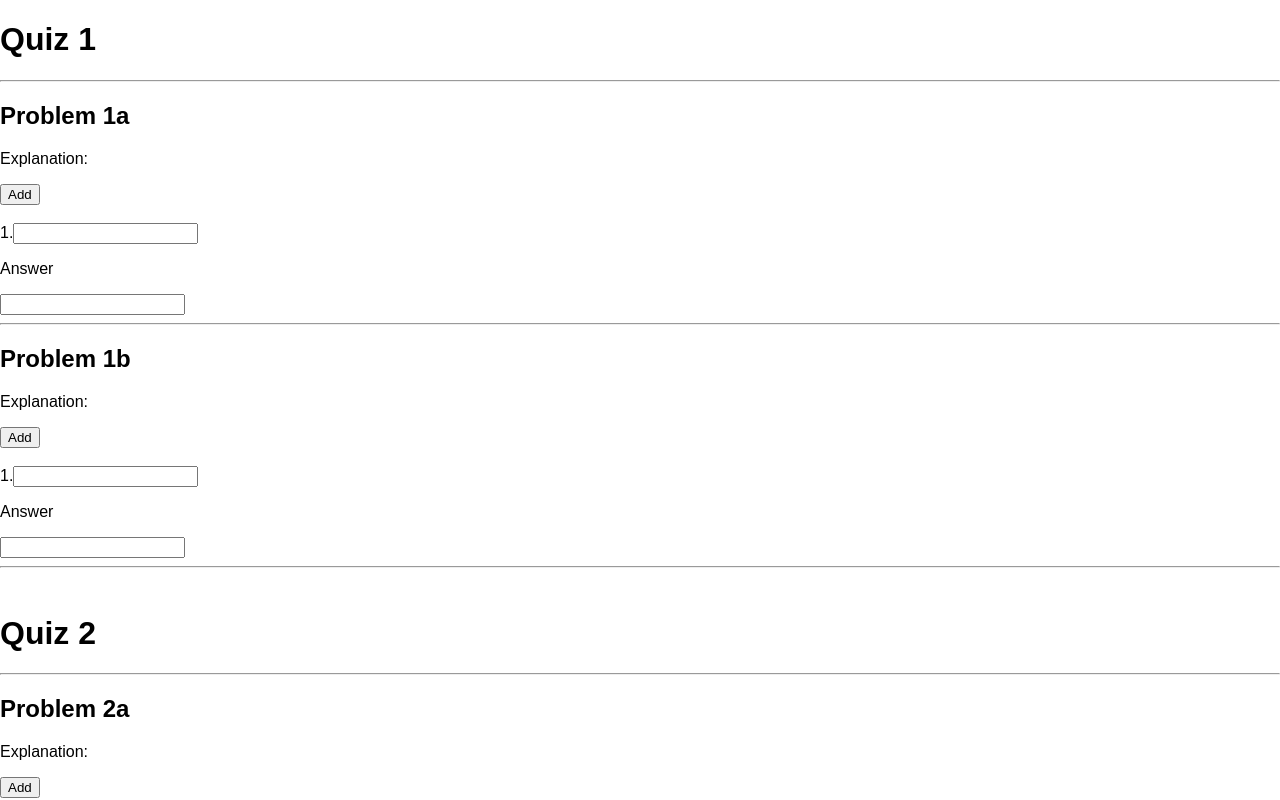
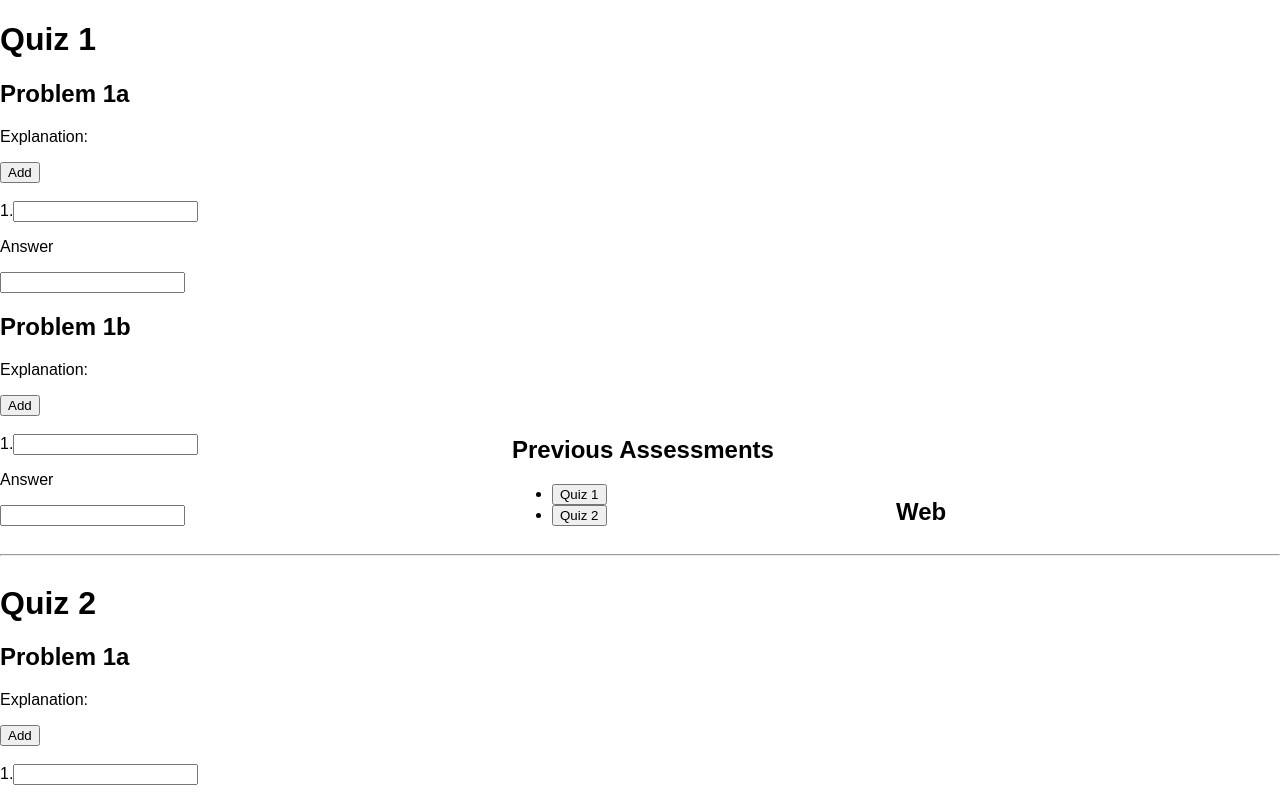
Before and after one commit to ssanaul/dotpractica-demo, a React (Create React App) app: page / in a window 1280 px wide. Shown: the top 800 px of the page. Built offline with nearby package versions, Linux system fonts and the light colour scheme.

Commit message:
demo scaffolding

```diff
--- a/src/App.js
+++ b/src/App.js
@@ -2,36 +2,87 @@ import React, { Component } from 'react';
 import './App.css';
 import Assessment from './components/Assessment/Assessment';
 import Problem from './components/Problem/Problem';
+import Display from './components/Display/Display';
 
 class App extends Component {
 	constructor(props){
 		super(props);
 
 		this.state = {
-			quiz1: {
-				key: 0,
-				title: 'Quiz 1',
-				problems: [
-					<Problem key='0a' title="Problem 1a"/>,
-					<Problem key='0b' title="Problem 1b"/>
-				],
-			},
-			quiz2: {
-				key: 1,
-				title: 'Quiz 2',
-				problems: [
-					<Problem key='1a' title="Problem 2a"/>,
-					<Problem key='1b' title="Problem 2b"/>
-				],
-			}
+			displays: [
+				<Display
+					quiz={
+						<Assessment
+							key='0'
+							title='Quiz 1'
+							problems={[
+								<Problem key='a' title='Problem 1a'/>,
+								<Problem key='b' title='Problem 1b'/>,
+							]}
+						/>
+					}
+					quizzes={[
+						<Assessment
+							key='0'
+							title='Quiz 1'
+							problems={[
+								<Problem key='a' title='Problem 1a'/>,
+								<Problem key='b' title='Problem 1b'/>,
+							]}
+						/>,
+						<Assessment
+							key='1'
+							title='Quiz 2'
+							problems={[
+								<Problem key='a' title='Problem 1a'/>,
+								<Problem key='b' title='Problem 1b'/>,
+							]}
+						/>
+					]}
+				/>,
+				<Display
+					quiz={
+						<Assessment
+							key='1'
+							title='Quiz 2'
+							problems={[
+								<Problem key='a' title='Problem 1a'/>,
+								<Problem key='b' title='Problem 1b'/>,
+							]}
+						/>
+					}
+					quizzes={[
+						<Assessment
+							key='0'
+							title='Quiz 1'
+							problems={[
+								<Problem key='a' title='Problem 1a'/>,
+								<Problem key='b' title='Problem 1b'/>,
+							]}
+						/>,
+						<Assessment
+							key='1'
+							title='Quiz 2'
+							problems={[
+								<Problem key='a' title='Problem 1a'/>,
+								<Problem key='b' title='Problem 1b'/>,
+							]}
+						/>
+					]}
+				/>
+			],
 		}
 	}
   render() {
     return (
       <div>
-		<Assessment title={this.state.quiz1.title} problems={this.state.quiz1.problems}/>
-		<br/>
-		<Assessment title={this.state.quiz2.title} problems={this.state.quiz2.problems}/>
+		{
+			this.state.displays.map(function(d){
+				return <div>
+					{d}
+				</div>
+			})
+		}
       </div>
     );
   }
--- a/src/components/Answer/Answer.js
+++ b/src/components/Answer/Answer.js
@@ -4,8 +4,10 @@ class Answer extends Component {
   render() {
     return (
       <div>
+
         <p>Answer</p>
 		<input/>
+
       </div>
     );
   }
--- a/src/components/Assessment/Assessment.js
+++ b/src/components/Assessment/Assessment.js
@@ -1,17 +1,20 @@
 import React, { Component } from 'react';
 
 class Assessment extends Component {
-
   render() {
     return (
       <div>
+
         <h1>{this.props.title}</h1>
-		<hr/>
-		{
-			this.props.problems.map(function(p){
-				return p
-			})
-		}
+
+		<div>
+			{
+				this.props.problems.map(function(p){
+					return p
+				})
+			}
+		</div>
+
       </div>
     );
   }
--- /dev/null
+++ b/src/components/Display/Display.js
@@ -0,0 +1,33 @@
+import React, { Component } from 'react';
+
+class Display extends Component {
+  render() {
+    return (
+      <div style={{width: '100%'}}>
+		<div style={{width: '40%', display: 'inline-block'}}>
+			{this.props.quiz}
+		</div>
+
+		<div style={{width: '30%', display: 'inline-block'}}>
+			<h2>Previous Assessments</h2>
+			<ul>
+			{
+				this.props.quizzes.map(function(q){
+					return <li>
+						<button>{q.props.title}</button>
+					</li>
+				})
+			}
+			</ul>
+		</div>
+
+		<div style={{width: '30%', display: 'inline-block'}}>
+			<h2>Web</h2>
+		</div>
+		<br/>
+		<hr/>
+      </div>
+    );
+  }
+}
+export default Display;
--- a/src/components/Problem/Problem.js
+++ b/src/components/Problem/Problem.js
@@ -6,8 +6,10 @@ class Problem extends Component {
   render() {
     return (
       <div>
+
         <h2>{this.props.title}</h2>
 		<Solution/>
+
       </div>
     );
   }
--- a/src/components/Solution/Solution.js
+++ b/src/components/Solution/Solution.js
@@ -6,9 +6,10 @@ class Solution extends Component {
   render() {
     return (
       <div>
+
 		<Explanation/>
 		<Answer/>
-		<hr/>
+
       </div>
     );
   }
```
Also changed, not shown: src/components/Explanation/Explanation.js (+10 -3 lines).
